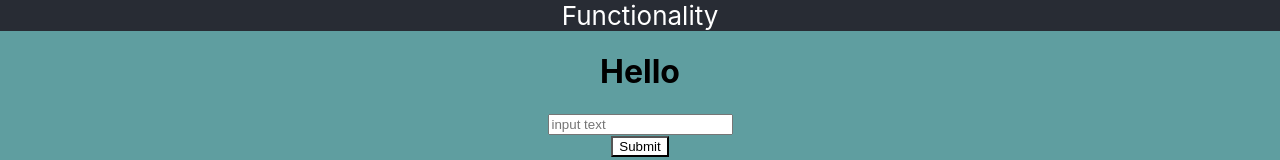
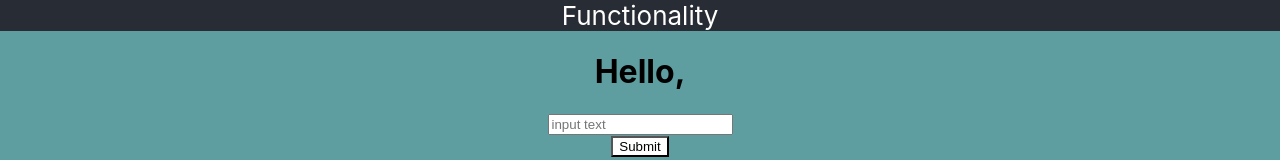
Before and after one commit to wingo-dev/functionality, a React (Create React App) app: page / in a window 1280 px wide. Shown: the top 160 px of the page. Built offline with nearby package versions, Linux system fonts and the light colour scheme.

Commit message:
when clicked, displaying input value

```diff
--- a/src/components/App.js
+++ b/src/components/App.js
@@ -2,12 +2,16 @@ import './App.css';
 import { useState } from 'react';
 
 function App() {
-
-  const [headingText, setHeadingText] = useState('Hello');
+  const [name, setName] = useState('');
+  const [headingText, setHeadingText] = useState('');
   const [isMouseOver, setMouseOver] = useState(false);
 
+
   function handleClick() {
-    setHeadingText("World");
+    setHeadingText(name);
+  }
+  function handleChange(event) {
+    setName(event.target.value);
   }
   function handleMouseOver() {
     setMouseOver(true);
@@ -15,13 +19,11 @@ function App() {
   function handleMouseOut() {
     setMouseOver(false);
   }
-  function handleChange(event) {
-    setHeadingText(event.target.value);
-  }
+
   return (
     <div className="App">
       <header className="App-header">Functionality</header>
-      <h1>{headingText}</h1>
+      <h1>Hello, {headingText}</h1>
       <div>
         <div>
           <input type='text' placeholder="input text" onChange={handleChange} />
```
